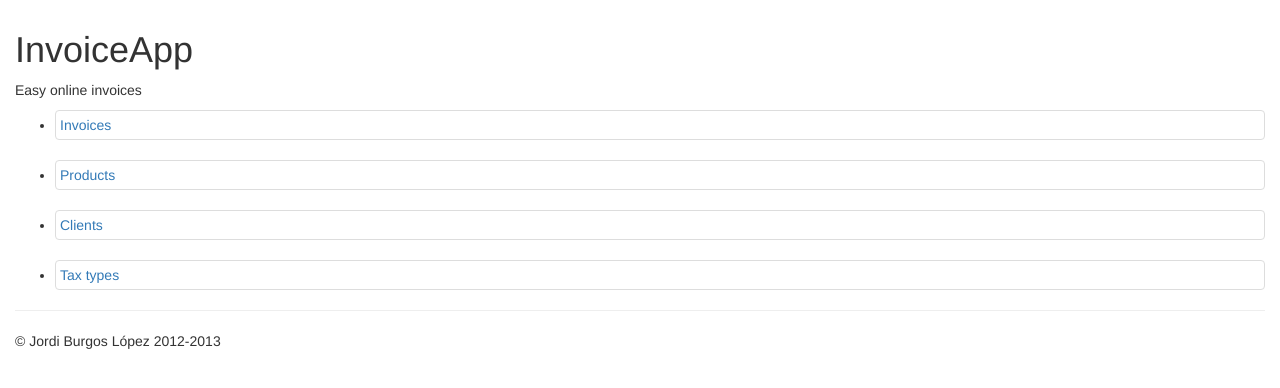
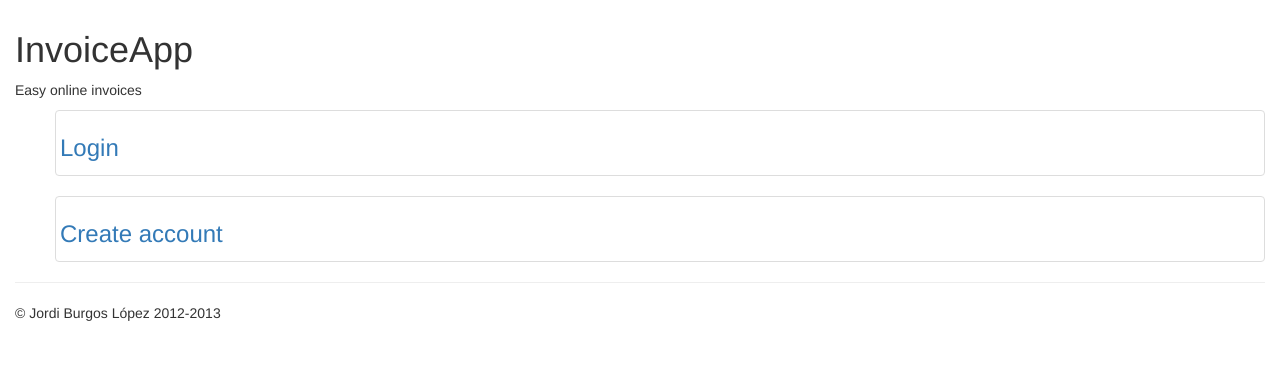
Before and after one commit to jmaister/orderproject, a Django app: page / in a window 1280 px wide. Shown: the part 50-438 px from the top of the page. Run offline with Django 3.2, Linux system fonts and the light colour scheme; parts of the project's set-up code (start-up, migrations or seed data) failed here and were passed over; some libraries are stand-ins or nearby versions.

Commit message:
Reorganize index template.

```diff
--- a/orderproject/templates/index.html
+++ b/orderproject/templates/index.html
@@ -1,4 +1,5 @@
 {% extends 'base.html' %}
+{% load i18n %}
 
 {% block head_title %}{{block.super}} - Home{% endblock %}
 
@@ -10,21 +11,30 @@
     </p>
 </div>
 
+{% if user.is_authenticated %}
 <ul class="thumbnails">
-    <li class="span2">
-        <div id="name" class="thumbnail">
-            <a href="{% url 'invoice_list' %}">Invoices</a>
-        </div>
+    <li class="span2" class="thumbnail">
+        <h3><a href="{% url 'invoice_list' %}">{% trans 'Invoices' %}</a></h3>
     </li>
-    <li class="span2">
-        <a href="{% url 'product_list' %}" class="thumbnail">Products</a>
+    <li class="span2" class="thumbnail">
+        <h3><a href="{% url 'product_list' %}">{% trans 'Products' %}</a></h3>
     </li>
-    <li class="span2">
-        <a href="{% url 'client_list' %}" class="thumbnail">Clients</a>
+    <li class="span2" class="thumbnail">
+        <h3><a href="{% url 'client_list' %}">{% trans 'Clients' %}</a></h3>
     </li>
-    <li class="span2">
-        <a href="{% url 'tax_list' %}" class="thumbnail">Tax types</a>
+    <li class="span2" class="thumbnail">
+        <h3><a href="{% url 'tax_list' %}">{% trans 'Taxes' %}</a></h3>
     </li>
 </ul>
+{% else %}
+<ul class="thumbnails">
+    <li class="span4 thumbnail">
+        <h3><a href="/accounts/login/">Login</a></h3>
+    </li>
+    <li class="span4 thumbnail">
+        <h3><a href="/accounts/signup/">Create account</a></h3>
+    </li>
+</ul>
+{% endif %}
 
 {% endblock %}
```
